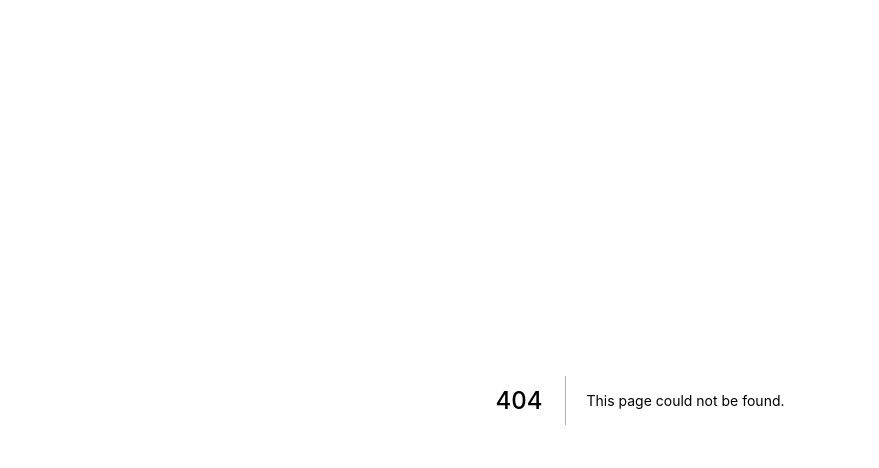
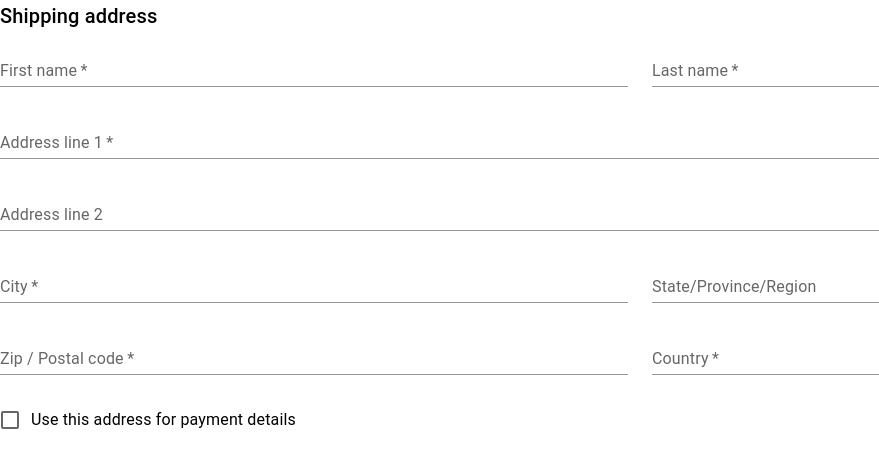
Before and after one commit to georgiahope/silentSins, a Next.js app: page /checkout in a window 1280 px wide. Before the commit this address had no page. Shown: the top 468 px of the page, without its empty margins (0-879 px from the left). Built offline with nearby package versions, Linux system fonts and the light colour scheme.

Commit message:
adding shopping cart and checkout page
checkout page needs to be worked on a lot but for now the redirecting works!

```diff
--- a/package.json
+++ b/package.json
@@ -15,7 +15,8 @@
     "@mui/material": "^5.8.0",
     "next": "12.1.6",
     "react": "18.1.0",
-    "react-dom": "18.1.0"
+    "react-dom": "18.1.0",
+    "react-router-dom": "^6.3.0"
   },
   "devDependencies": {
     "@types/node": "17.0.32",
--- /dev/null
+++ b/pages/checkout.tsx
@@ -0,0 +1,109 @@
+import * as React from 'react';
+import Grid from '@mui/material/Grid';
+import Typography from '@mui/material/Typography';
+import TextField from '@mui/material/TextField';
+import FormControlLabel from '@mui/material/FormControlLabel';
+import Checkbox from '@mui/material/Checkbox';
+
+export default function AddressForm() {
+  return (
+    <React.Fragment>
+      <Typography variant="h6" gutterBottom>
+        Shipping address
+      </Typography>
+      <Grid container spacing={3}>
+        <Grid item xs={12} sm={6}>
+          <TextField
+            required
+            id="firstName"
+            name="firstName"
+            label="First name"
+            fullWidth
+            autoComplete="given-name"
+            variant="standard"
+          />
+        </Grid>
+        <Grid item xs={12} sm={6}>
+          <TextField
+            required
+            id="lastName"
+            name="lastName"
+            label="Last name"
+            fullWidth
+            autoComplete="family-name"
+            variant="standard"
+          />
+        </Grid>
+        <Grid item xs={12}>
+          <TextField
+            required
+            id="address1"
+            name="address1"
+            label="Address line 1"
+            fullWidth
+            autoComplete="shipping address-line1"
+            variant="standard"
+          />
+        </Grid>
+        <Grid item xs={12}>
+          <TextField
+            id="address2"
+            name="address2"
+            label="Address line 2"
+            fullWidth
+            autoComplete="shipping address-line2"
+            variant="standard"
+          />
+        </Grid>
+        <Grid item xs={12} sm={6}>
+          <TextField
+            required
+            id="city"
+            name="city"
+            label="City"
+            fullWidth
+            autoComplete="shipping address-level2"
+            variant="standard"
+          />
+        </Grid>
+        <Grid item xs={12} sm={6}>
+          <TextField
+            id="state"
+            name="state"
+            label="State/Province/Region"
+            fullWidth
+            variant="standard"
+          />
+        </Grid>
+        <Grid item xs={12} sm={6}>
+          <TextField
+            required
+            id="zip"
+            name="zip"
+            label="Zip / Postal code"
+            fullWidth
+            autoComplete="shipping postal-code"
+            variant="standard"
+          />
+        </Grid>
+        <Grid item xs={12} sm={6}>
+          <TextField
+            required
+            id="country"
+            name="country"
+            label="Country"
+            fullWidth
+            autoComplete="shipping country"
+            variant="standard"
+          />
+        </Grid>
+        <Grid item xs={12}>
+          <FormControlLabel
+            control={<Checkbox color="secondary" name="saveAddress" value="yes" />}
+            label="Use this address for payment details"
+          />
+        </Grid>
+      </Grid>
+    </React.Fragment>
+  );
+}
```
Also changed, not shown: pages/components/AppBar.js (+15 -3 lines), 2 other files (tests, documents, lock files or other folders).
